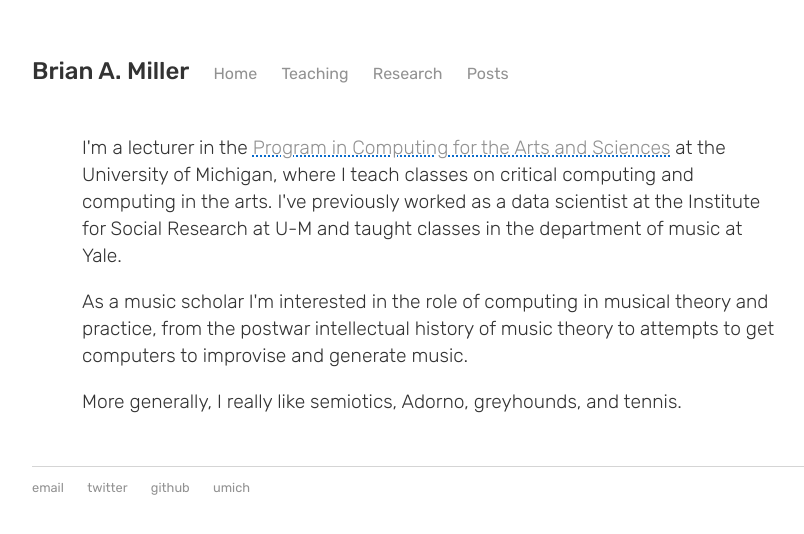
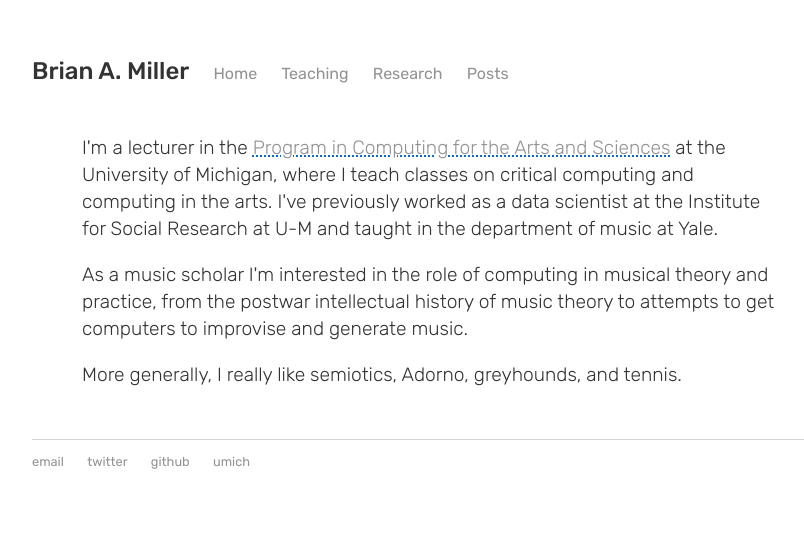
Before and after one commit to bmill42/bmill42.github.io, a Jekyll site: the page built from index.html, in a window 1280 px wide. Shown: the top 534 px of the page, without its empty margins (168-972 px from the left). Built offline with Jekyll 4.4.1, drawn with Linux system fonts in a browser that asks for light colours.

Commit message:
updated links

```diff
--- a/index.html
+++ b/index.html
@@ -5,7 +5,7 @@
 
 <div class="blurb">
 
-    <p>I'm a lecturer in the <a href="https://lsa.umich.edu/computingfor">Program in Computing for the Arts and Sciences</a> at the University of Michigan, where I teach classes on critical computing and computing in the arts. I've previously worked as a data scientist at the Institute for Social Research at U-M and taught classes in the department of music at Yale.</p>
+    <p>I'm a lecturer in the <a href="https://lsa.umich.edu/computingfor">Program in Computing for the Arts and Sciences</a> at the University of Michigan, where I teach classes on critical computing and computing in the arts. I've previously worked as a data scientist at the Institute for Social Research at U-M and taught in the department of music at Yale.</p>
 
     <p>As a music scholar I'm interested in the role of computing in musical theory and practice, from the postwar intellectual history of music theory to attempts to get computers to improvise and generate music.</p>
 
```
Also changed, not shown: research/index.md (+1 -1 lines).
